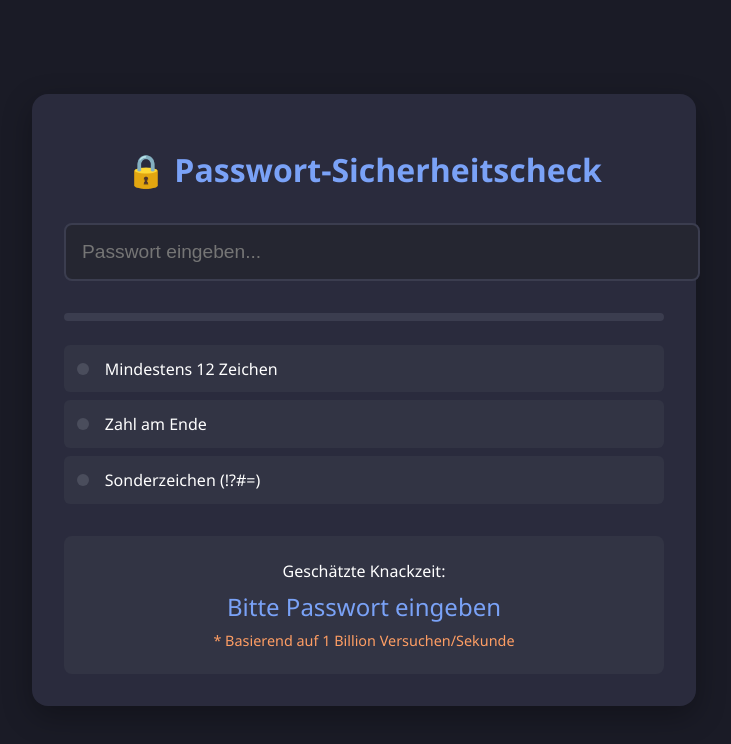
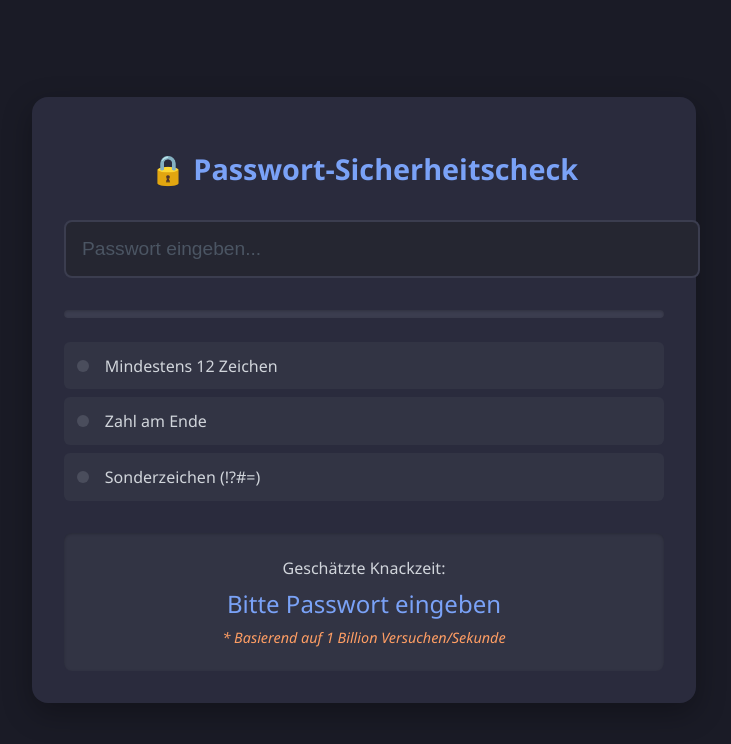
Before and after one commit to LegoPuck-orginal/pass_check, a plain HTML site: page index.html in a window 1280 px wide. Shown: the whole page, without its empty margins (276-1007 px from the left). Drawn offline with Linux system fonts and the light colour scheme.

Commit message:
Enhance UI with improved styles and transitions for better user experience

```diff
--- a/index.html
+++ b/index.html
@@ -11,13 +11,15 @@
             --accent: #7aa2f7;
             --success: #9ece6a;
             --warning: #ff9e64;
+            --text-light: #d1d5db;
+            --text-dark: #4b5563;
         }
 
         body {
             margin: 0;
             min-height: 100vh;
             background: var(--primary);
-            color: white;
+            color: var(--text-light);
             font-family: 'Segoe UI', sans-serif;
             display: grid;
             place-items: center; /* Vertikal und horizontal zentrieren */
@@ -31,12 +33,19 @@
             max-width: 600px;
             margin: auto; /* Horizontales Zentrieren */
             box-shadow: 0 10px 30px rgba(0, 0, 0, 0.3);
+            transition: transform 0.3s ease, box-shadow 0.3s ease;
+        }
+
+        .container:hover {
+            transform: translateY(-5px);
+            box-shadow: 0 15px 40px rgba(0, 0, 0, 0.4);
         }
 
         h1 {
             text-align: center;
             margin-bottom: 2rem;
             color: var(--accent);
+            font-size: 1.8rem;
         }
 
         .password-input {
@@ -48,6 +57,7 @@
             background: #252631;
             color: white;
             margin-bottom: 1rem;
+            transition: border-color 0.3s ease, box-shadow 0.3s ease;
         }
 
         .password-input:focus {
@@ -56,12 +66,17 @@
             box-shadow: 0 0 8px var(--accent);
         }
 
+        .password-input::placeholder {
+            color: var(--text-dark);
+        }
+
         .strength-meter {
             height: 8px;
             background: #3b3d4f;
             border-radius: 4px;
             margin: 1rem 0;
             overflow: hidden;
+            box-shadow: inset 0 1px 3px rgba(0, 0, 0, 0.2);
         }
 
         .strength-bar {
@@ -83,6 +98,7 @@
             padding: 0.8rem;
             background: #323444;
             border-radius: 6px;
+            transition: background 0.3s ease;
         }
 
         .criterion.valid {
@@ -94,6 +110,7 @@
             height: 12px;
             border-radius: 50%;
             background: #4a4d5c;
+            transition: background 0.3s ease;
         }
 
         .criterion.valid .status-dot {
@@ -106,6 +123,7 @@
             background: #323444;
             border-radius: 8px;
             margin-top: 2rem;
+            box-shadow: inset 0 1px 3px rgba(0, 0, 0, 0.2);
         }
 
         .crack-time {
@@ -117,6 +135,7 @@
         .warning {
             color: var(--warning);
             font-size: 0.9rem;
+            font-style: italic;
         }
     </style>
 </head>
```
